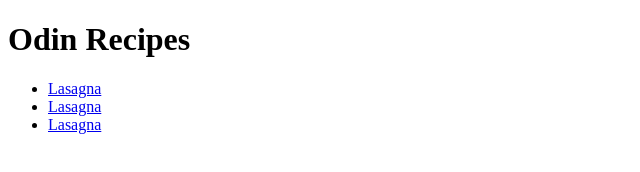
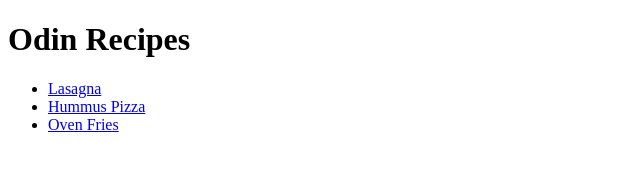
Before and after one commit to QuarantineCoder/odin-recipes, a plain HTML site: page index.html in a window 1280 px wide. Shown: the full height of the page, 0-640 px from the left. Drawn offline with Linux system fonts and the light colour scheme.

Commit message:
Altered pages names

```diff
--- a/index.html
+++ b/index.html
@@ -13,10 +13,10 @@
             <a href="./recipes/lasagna.html">Lasagna</a>
         </li>
         <li>
-            <a href="./recipes/hummus-pizza.html">Lasagna</a>
+            <a href="./recipes/hummus-pizza.html">Hummus Pizza</a>
         </li>
         <li>
-            <a href="./recipes/oven-fries.html">Lasagna</a>
+            <a href="./recipes/oven-fries.html">Oven Fries</a>
         </li>
     </ul>
 </body>
```
